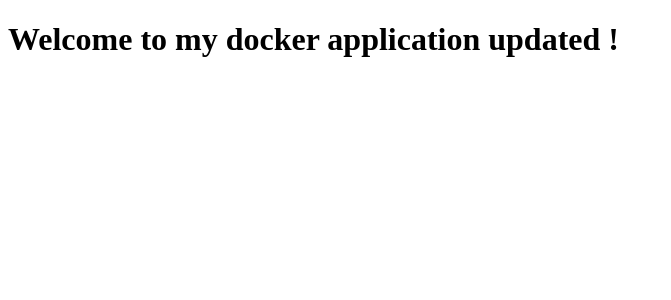
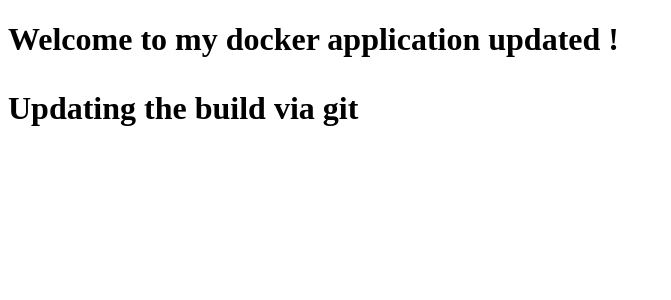
Before and after one commit to krsunny99/Angular-Docker, an Angular app: page / in a window 1280 px wide. Shown: the top 300 px of the page, without its empty margins (0-671 px from the left). Built offline with nearby package versions, Linux system fonts and the light colour scheme.

Commit message:
adding the paragraph

```diff
--- a/src/app/app.html
+++ b/src/app/app.html
@@ -1,3 +1,4 @@
 <h1>
   Welcome to my docker application updated !
+  <p>Updating the build via git </p>
 </h1>
```
